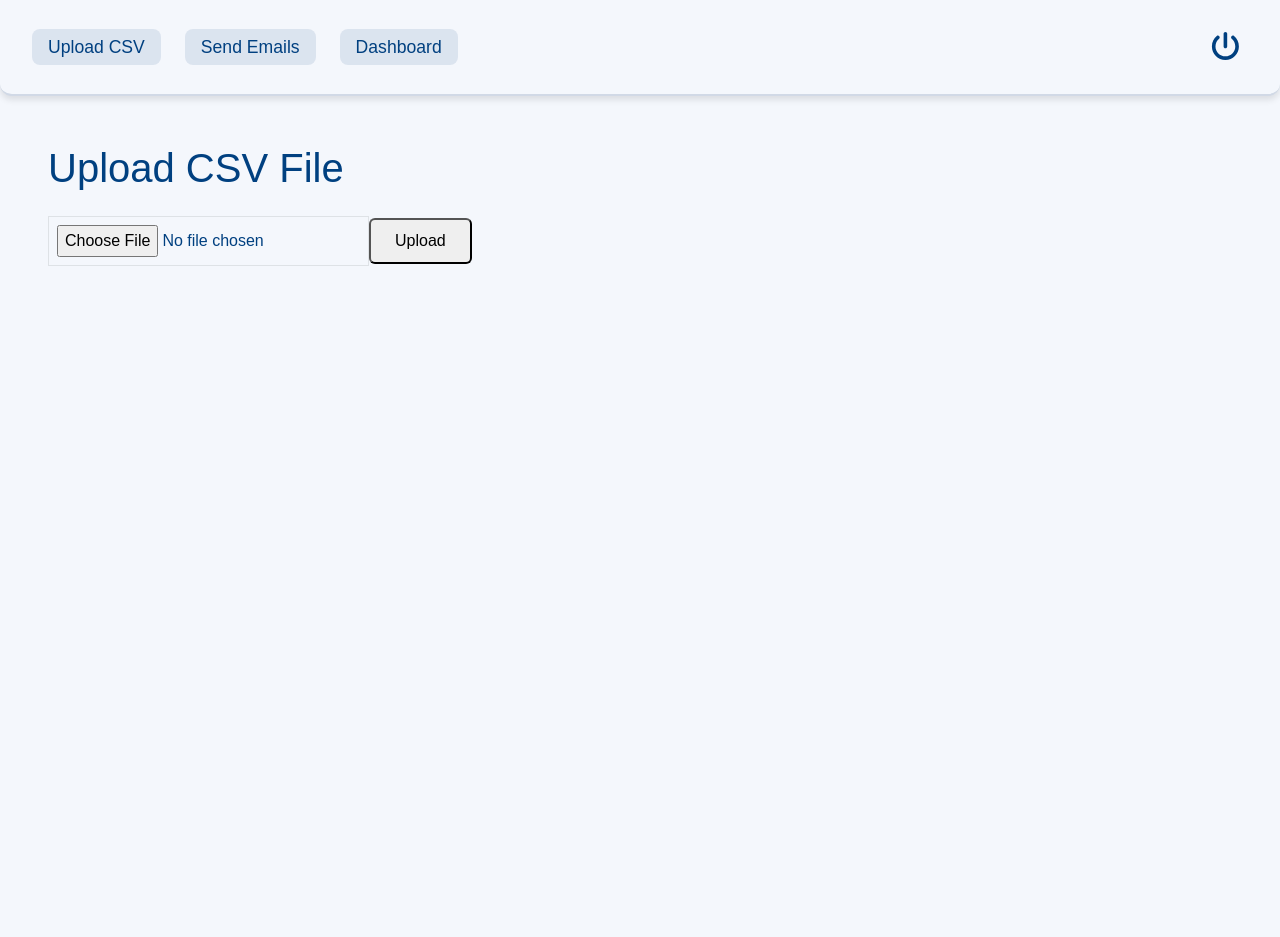
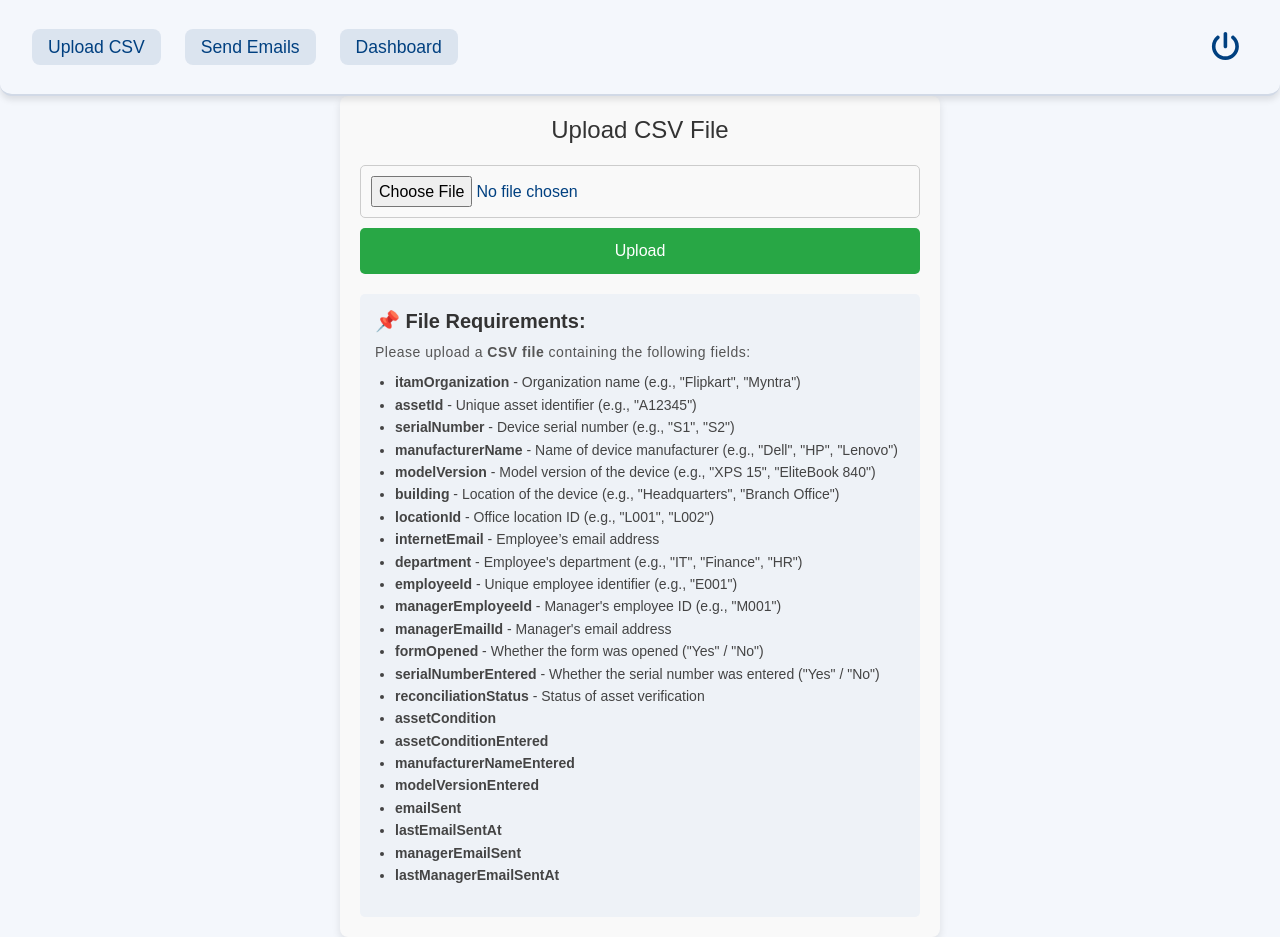
Before and after one commit to rahulapps29/flip_front, a React (Vite) app: page /upload in a window 1280 px wide. Before the commit the page ends 800 px from the top, so only its background shows below. Built offline with nearby package versions, Linux system fonts and the light colour scheme; sample sign-in values are in the browser's storage.

Commit message:
home fix

```diff
--- /dev/null
+++ b/src/pages/Home.css
@@ -0,0 +1,85 @@
+/* Container */
+.upload-container {
+    padding: 20px;
+    max-width: 600px;
+    margin: 0 auto;
+    background: #f9f9f9;
+    border-radius: 8px;
+    box-shadow: 0 4px 8px rgba(0, 0, 0, 0.1);
+  }
+
+  /* Title */
+  .upload-title {
+    font-size: 24px;
+    margin-bottom: 20px;
+    color: #333;
+    text-align: center;
+  }
+
+  /* Upload Form */
+  .upload-form {
+    display: flex;
+    flex-direction: column;
+    gap: 10px;
+  }
+
+  .upload-input {
+    border: 1px solid #ccc;
+    padding: 10px;
+    border-radius: 5px;
+    font-size: 16px;
+  }
+
+  .upload-button {
+    background-color: #28a745;
+    color: white;
+    padding: 10px;
+    border: none;
+    border-radius: 5px;
+    cursor: pointer;
+    font-size: 16px;
+  }
+
+  .upload-button:hover {
+    background-color: #218838;
+  }
+
+  /* Upload Message */
+  .upload-message {
+    margin-top: 15px;
+    font-size: 16px;
+    color: green;
+    text-align: center;
+  }
+
+  /* Instructions */
+  .upload-instructions {
+    background: #eef2f7;
+    padding: 15px;
+    border-radius: 5px;
+    margin-top: 20px;
+  }
+
+  .instructions-title {
+    font-size: 20px;
+    font-weight: bold;
+    color: #333;
+  }
+
+  .instructions-text {
+    font-size: 14px;
+    color: #555;
+  }
+
+  .instructions-list {
+    list-style-type: disc;
+    padding-left: 20px;
+    font-size: 14px;
+    color: #444;
+  }
+
+  .instructions-subtitle {
+    font-size: 16px;
+    font-weight: bold;
+    margin-top: 10px;
+  }
--- a/src/pages/Home.jsx
+++ b/src/pages/Home.jsx
@@ -1,5 +1,5 @@
-// File: src/pages/Home.jsx
 import React, { useState } from 'react';
+import './Home.css'; // Import the new CSS file
 
 const UploadPage = () => {
   const [file, setFile] = useState(null);
@@ -8,7 +8,7 @@ const UploadPage = () => {
   const handleFileUpload = async (e) => {
     e.preventDefault();
     if (!file) {
-      setUploadMessage('Please select a file first.');
+      setUploadMessage('❌ Please select a file first.');
       return;
     }
 
@@ -28,26 +28,71 @@ const UploadPage = () => {
       const data = await response.json();
       setUploadMessage(data.message);
     } catch (error) {
-      console.error('Failed to upload file.');
+      setUploadMessage('❌ Failed to upload file.');
     }
   };
 
+  return (
+    <div className="upload-container">
+      <h1 className="upload-title">Upload CSV File</h1>
 
-  return (
-    <div className="p-5">
-      <h1 className="text-2xl mb-4">Upload CSV File</h1>
-      <form onSubmit={handleFileUpload} className="flex flex-col gap-4 mt-4">
+      {/* Upload Form */}
+      <form onSubmit={handleFileUpload} className="upload-form">
         <input
           type="file"
           accept=".csv"
           onChange={(e) => setFile(e.target.files[0])}
-          className="border p-2"
+          className="upload-input"
         />
-        <button type="submit" className="bg-green-500 py-2 px-4 rounded">
+        <button type="submit" className="upload-button">
           Upload
         </button>
       </form>
-      {uploadMessage && <div className="mt-4 text-green-500">{uploadMessage}</div>}
+
+      {/* Upload Response Message */}
+      {uploadMessage && <div className="upload-message">{uploadMessage}</div>}
+
+      {/* 📌 Instructions for Users */}
+      <div className="upload-instructions">
+  <h2 className="instructions-title">📌 File Requirements:</h2>
+  <p className="instructions-text">
+    Please upload a <strong>CSV file</strong> containing the following fields:
+  </p>
+  <ul className="instructions-list">
+    <li><strong>itamOrganization</strong> - Organization name (e.g., "Flipkart", "Myntra")</li>
+    <li><strong>assetId</strong> - Unique asset identifier (e.g., "A12345")</li>
+    <li><strong>serialNumber</strong> - Device serial number (e.g., "S1", "S2")</li>
+    <li><strong>manufacturerName</strong> - Name of device manufacturer (e.g., "Dell", "HP", "Lenovo")</li>
+    <li><strong>modelVersion</strong> - Model version of the device (e.g., "XPS 15", "EliteBook 840")</li>
+    <li><strong>building</strong> - Location of the device (e.g., "Headquarters", "Branch Office")</li>
+    <li><strong>locationId</strong> - Office location ID (e.g., "L001", "L002")</li>
+    <li><strong>internetEmail</strong> - Employee’s email address</li>
+    <li><strong>department</strong> - Employee's department (e.g., "IT", "Finance", "HR")</li>
+    <li><strong>employeeId</strong> - Unique employee identifier (e.g., "E001")</li>
+    <li><strong>managerEmployeeId</strong> - Manager's employee ID (e.g., "M001")</li>
+    <li><strong>managerEmailId</strong> - Manager's email address</li>
+    <li><strong>formOpened</strong> - Whether the form was opened ("Yes" / "No")</li>
+    <li><strong>serialNumberEntered</strong> - Whether the serial number was entered ("Yes" / "No")</li>
+    <li><strong>reconciliationStatus</strong> - Status of asset verification</li>
+    <li><strong>assetCondition</strong></li>
+    <li><strong>assetConditionEntered</strong> </li>
+    <li><strong>manufacturerNameEntered</strong> </li>
+    <li><strong>modelVersionEntered</strong>  </li>
+    <li><strong>emailSent</strong> </li>
+    <li><strong>lastEmailSentAt</strong> </li>
+    <li><strong>managerEmailSent</strong> </li>
+    <li><strong>lastManagerEmailSentAt</strong> </li>
+  </ul>
+
+  {/* Possible Values Section */}
+  {/* <h3 className="instructions-subtitle">✅ Possible Values:</h3>
+  <ul className="instructions-list">
+    <li><strong>reconciliationStatus</strong>: <code>"Verified"</code>, <code>"Pending"</code>, <code>"Mismatch"</code></li>
+    <li><strong>assetCondition</strong>: <code>"Good"</code>, <code>"Bad"</code>, <code>"Damaged"</code></li>
+    <li><strong>formOpened, serialNumberEntered, assetConditionEntered, manufacturerNameEntered, modelVersionEntered, emailSent, managerEmailSent</strong>: <code>"Yes"</code>, <code>"No"</code></li>
+  </ul> */}
+</div>
+
     </div>
   );
 };
```
